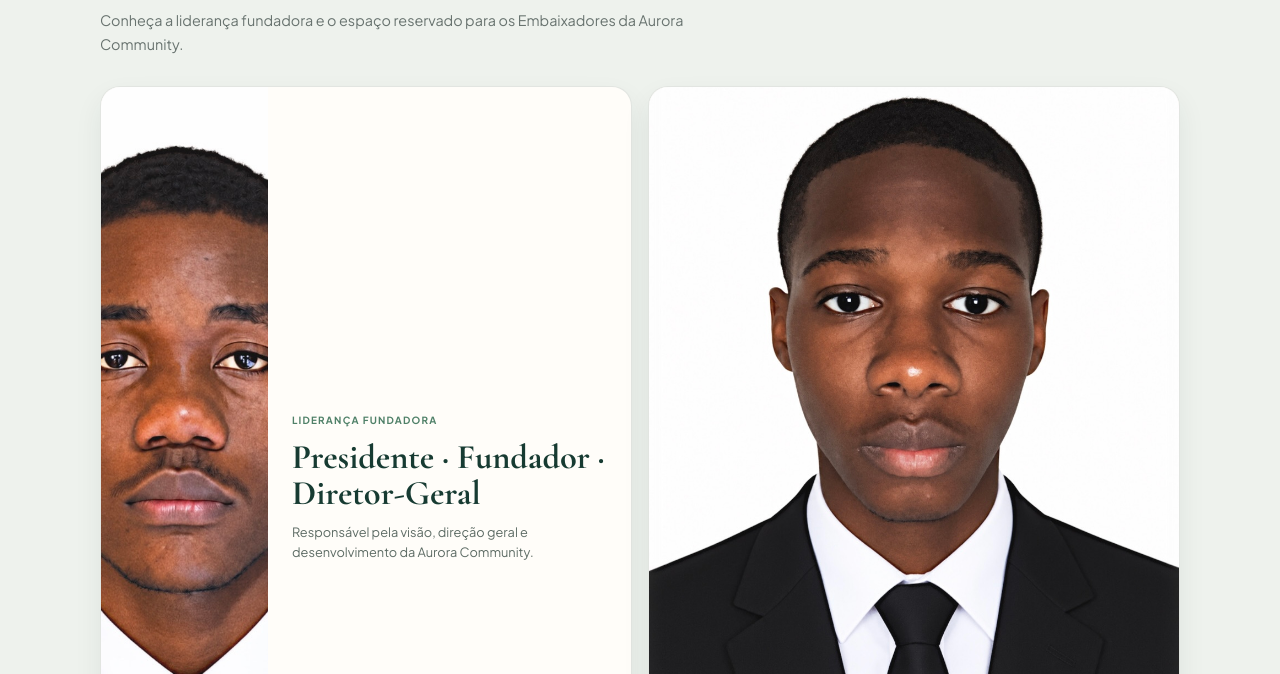
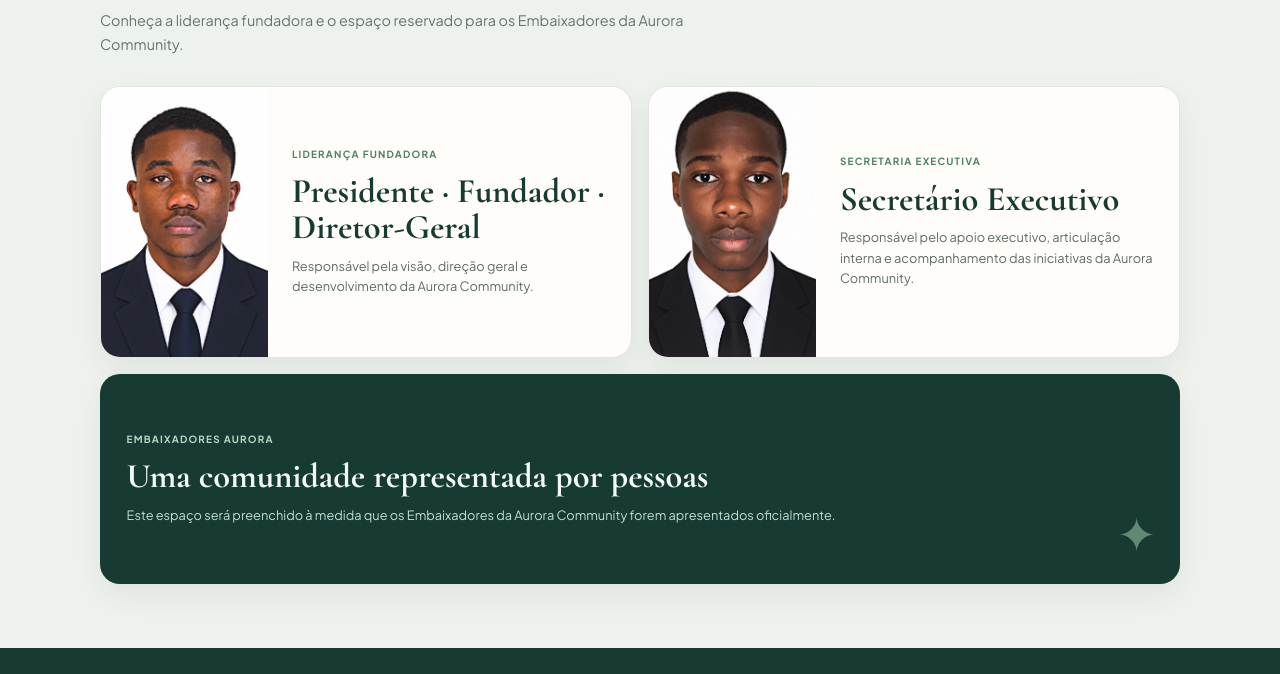
Before and after one commit to auroracommunityAO/AC, a plain HTML site: page index.html in a window 1280 px wide. Shown: the part 1445-2119 px from the top of the page. Drawn offline with nearby package versions, Linux system fonts and the light colour scheme.

Commit message:
fix: uniformizar estilo dos perfis de lideranca

```diff
--- a/style.css
+++ b/style.css
@@ -1199,3 +1199,60 @@
     .leadership-grid { grid-template-columns: 1fr; }
     .ambassadors-card { grid-column: auto; }
 }
+
+/* Estilo único para todos os perfis de liderança */
+.leadership-grid .leader-card {
+    display: grid;
+    grid-template-columns: minmax(150px, 0.46fr) 1fr;
+    align-items: stretch;
+    min-width: 0;
+    overflow: hidden;
+    border: 1px solid rgba(23, 59, 50, 0.12);
+    border-radius: 20px;
+    background: #fffdf9;
+    box-shadow: 0 12px 28px rgba(23, 59, 50, 0.07);
+}
+.leadership-grid .leader-portrait-wrap {
+    min-height: 270px;
+    height: 100%;
+    background: #f1eee8;
+}
+.leadership-grid .leader-portrait {
+    display: block;
+    width: 100%;
+    height: 100%;
+    min-height: 270px;
+    object-fit: cover;
+    object-position: center top;
+}
+.leadership-grid .leader-card-content {
+    display: flex;
+    min-width: 0;
+    flex-direction: column;
+    justify-content: center;
+    padding: 1.5rem;
+}
+.leadership-grid .leader-card h3 {
+    margin: 0.65rem 0;
+    color: #173b32;
+    font-family: 'Cormorant Garamond', serif;
+    font-size: clamp(1.55rem, 3vw, 2.15rem);
+    line-height: 1.05;
+}
+.leadership-grid .leader-card p {
+    color: #5e6c65;
+    font-size: 0.8rem;
+    line-height: 1.6;
+}
+@media (max-width: 760px) {
+    .leadership-grid .leader-card {
+        grid-template-columns: 120px 1fr;
+    }
+    .leadership-grid .leader-portrait-wrap,
+    .leadership-grid .leader-portrait {
+        min-height: 220px;
+    }
+    .leadership-grid .leader-card-content {
+        padding: 1rem;
+    }
+}
```
